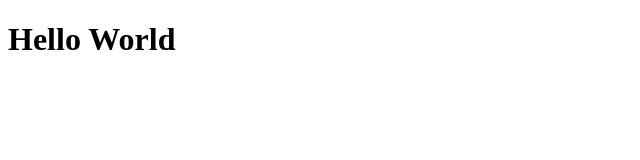
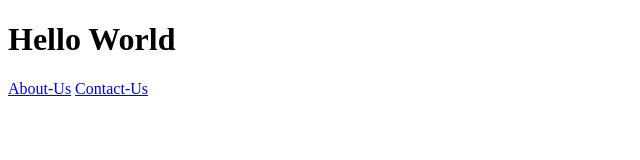
Before and after one commit to Kun786/MyFirstPage, a plain HTML site: page index.html in a window 1280 px wide. Shown: the whole page, without its empty margins (0-640 px from the left). Drawn offline with Linux system fonts and the light colour scheme.

Commit message:
puish my code

```diff
--- a/index.html
+++ b/index.html
@@ -8,5 +8,7 @@
 </head>
 <body>
     <h1>Hello World</h1>
+    <a href="./about-us.html">About-Us</a>
+    <a href="./about-us.html">Contact-Us</a>
 </body>
 </html>
```
Also changed, not shown: about-us.html (added, +1 -0 lines), contact-us.html (added, +1 -0 lines).
